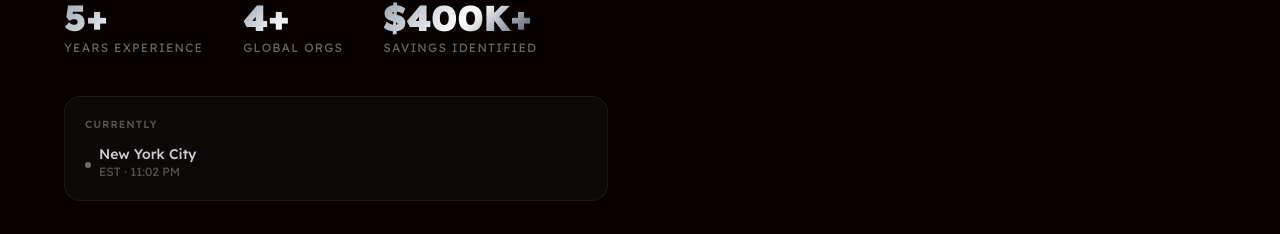
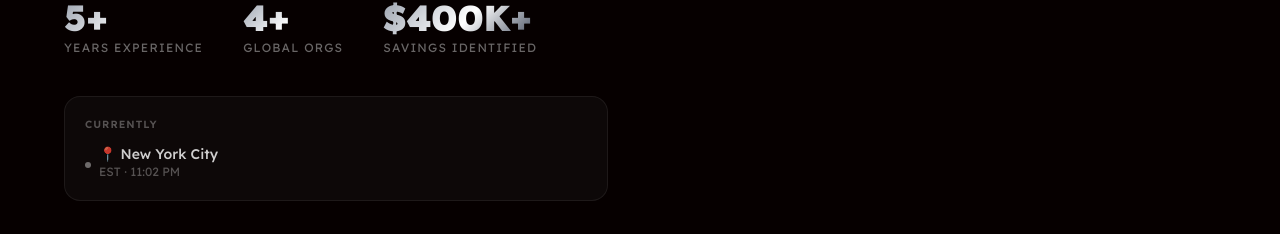
Before and after one commit to sahilbhagat30/Portfolio-Web-Site, a Next.js app: page / in a window 1280 px wide. Shown: the part 4755-4989 px from the top of the page. Built offline with nearby package versions, Linux system fonts and the light colour scheme.

Commit message:
chore: add location marker emoji back to New York City text

```diff
--- a/src/components/About.tsx
+++ b/src/components/About.tsx
@@ -95,7 +95,7 @@ function CurrentlyBlock() {
         <div className="flex items-center gap-2">
           <div className="w-1.5 h-1.5 rounded-full bg-white/40 mt-1.5" />
           <div>
-            <p className="text-white/80 text-sm font-medium">New York City</p>
+            <p className="text-white/80 text-sm font-medium">📍 New York City</p>
             <p className="text-white/30 text-xs">EST · {time}</p>
           </div>
         </div>
```
